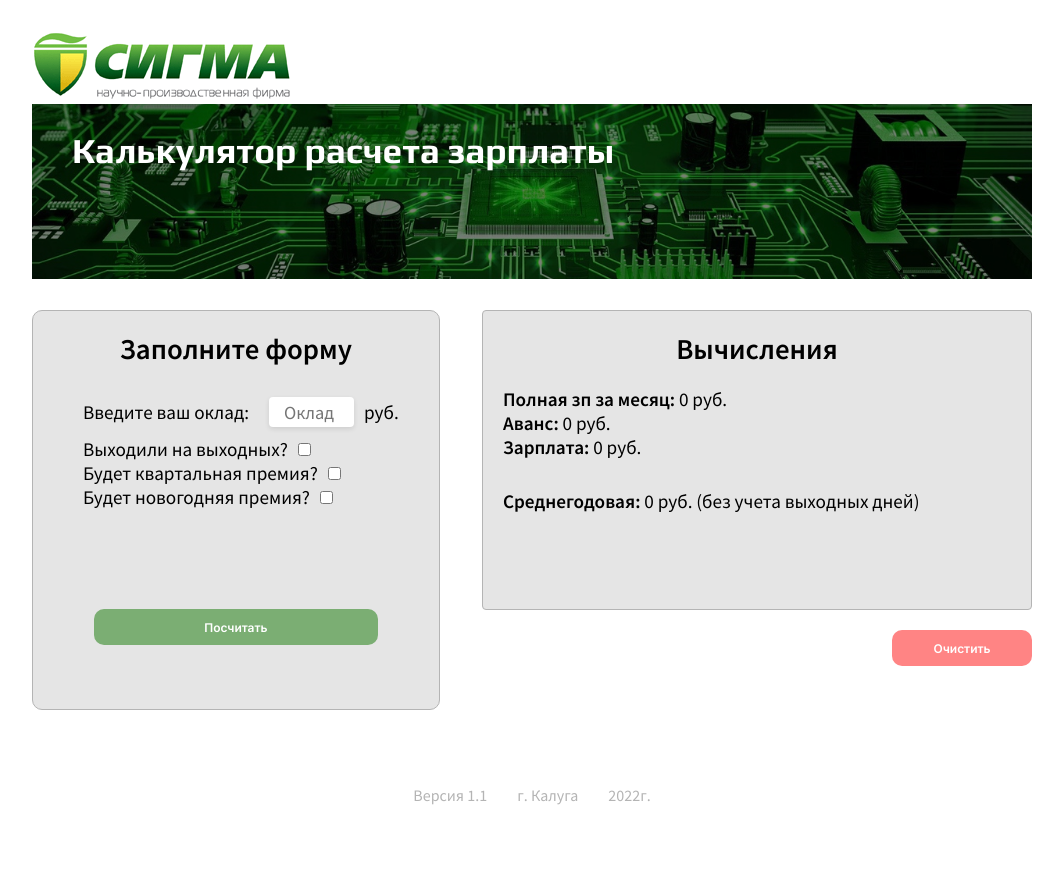
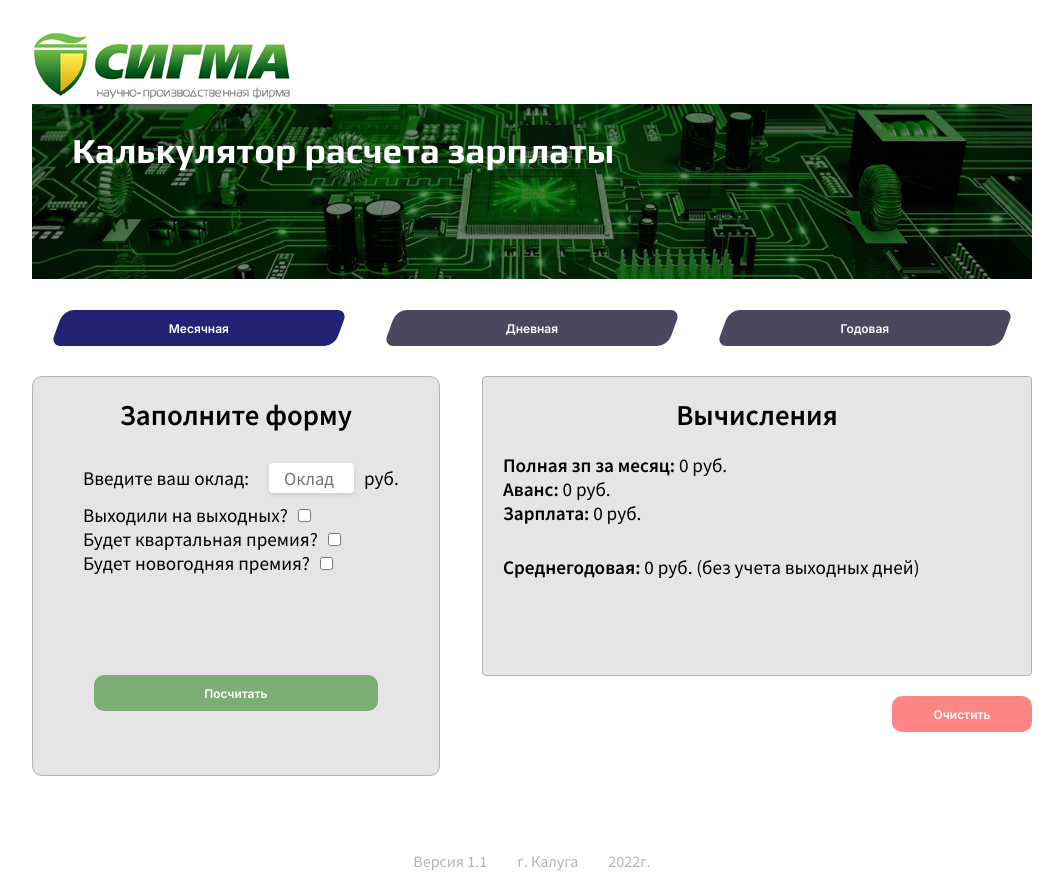
Before and after one commit to fundamentum71/sigma-salary, a React (Create React App) app: page / in a window 1280 px wide. Shown: the whole page, without its empty margins (108-1171 px from the left). Before the commit the page ends 830 px from the top, so only its background shows below. Built offline with nearby package versions, Linux system fonts and the light colour scheme.

Commit message:
сделал табы

```diff
--- a/src/components/app/App.tsx
+++ b/src/components/app/App.tsx
@@ -1,4 +1,5 @@
 import React from 'react';
+import { JsxElement } from 'typescript';
 import AddForm from '../addForm/AddForm';
 import Footer from '../footer/Footer';
 import Header from '../header/Header';
@@ -6,14 +7,44 @@ import ResultField from '../resultField/ResultField';
 import styles from './app.module.scss';
 
 function App() {
+	const buttonArr = ['Месячная', 'Дневная', 'Годовая'];
+	const [category, setCategory] = React.useState(0);
+
+	const onChangeCategory = (i: number) => {
+		setCategory(i);
+	};
+
+	const changeBlock = (state: number) => {
+		switch (state) {
+			case 0:
+				return <MonthBlock />;
+			case 1:
+				return <DayBlock />;
+			case 2:
+				return <YearBlock />;
+			default:
+				return <h1>Возникла ошибка</h1>;
+		}
+	};
+
 	return (
 		<div className={styles.wrapper}>
 			<header className={styles.header}>
 				<Header />
 			</header>
+			<nav className={styles.nav}>
+				{buttonArr.map((item, i) => (
+					<button
+						key={i}
+						className={category === i ? styles.button_active : styles.button}
+						onClick={() => onChangeCategory(i)}>
+						<p>{item}</p>
+					</button>
+				))}
+			</nav>
 			<main className={styles.main}>
 				<AddForm />
-				<ResultField />
+				{changeBlock(category)}
 			</main>
 			<footer className={styles.footer}>
 				<Footer />
@@ -21,5 +52,16 @@ function App() {
 		</div>
 	);
 }
+export default App;
 
-export default App;
+const MonthBlock = () => {
+	return <ResultField />;
+};
+
+const DayBlock = () => {
+	return <h1>результаты за день</h1>;
+};
+
+const YearBlock = () => {
+	return <h1>результаты за год</h1>;
+};
--- a/src/components/app/app.module.scss
+++ b/src/components/app/app.module.scss
@@ -10,6 +10,61 @@
 .header {
 }
 
+.nav {
+	display: flex;
+	justify-content: space-around;
+	margin-bottom: 30px;
+}
+
+.button {
+	background-color: rgba(73, 72, 94, 1);
+	color: #ffffff;
+	border-radius: 10px;
+	width: 284px;
+	height: 36px;
+	display: block;
+	transform: skewX(-20deg);
+	cursor: pointer;
+	border: none;
+	p {
+		font-family: 'inter';
+		font-size: 0.75rem;
+		transform: skewX(20deg);
+	}
+
+	&:hover {
+		background-color: rgba(73, 72, 94, 0.9);
+	}
+	&:active {
+		background-color: #222374;
+	}
+	&:disabled {
+		background-color: $btn-disable-color;
+		color: $btn-disable-text-color;
+		cursor: default;
+		&:active {
+			transform: none;
+		}
+	}
+}
+
+.button_active {
+	background-color: #222374;
+	color: #ffffff;
+	border-radius: 10px;
+	width: 284px;
+	height: 36px;
+	display: block;
+	transform: skewX(-20deg);
+	cursor: pointer;
+	border: none;
+	p {
+		font-family: 'inter';
+		font-size: 0.75rem;
+		transform: skewX(20deg);
+	}
+}
+
 .main {
 	display: flex;
 	justify-content: space-between;
```
